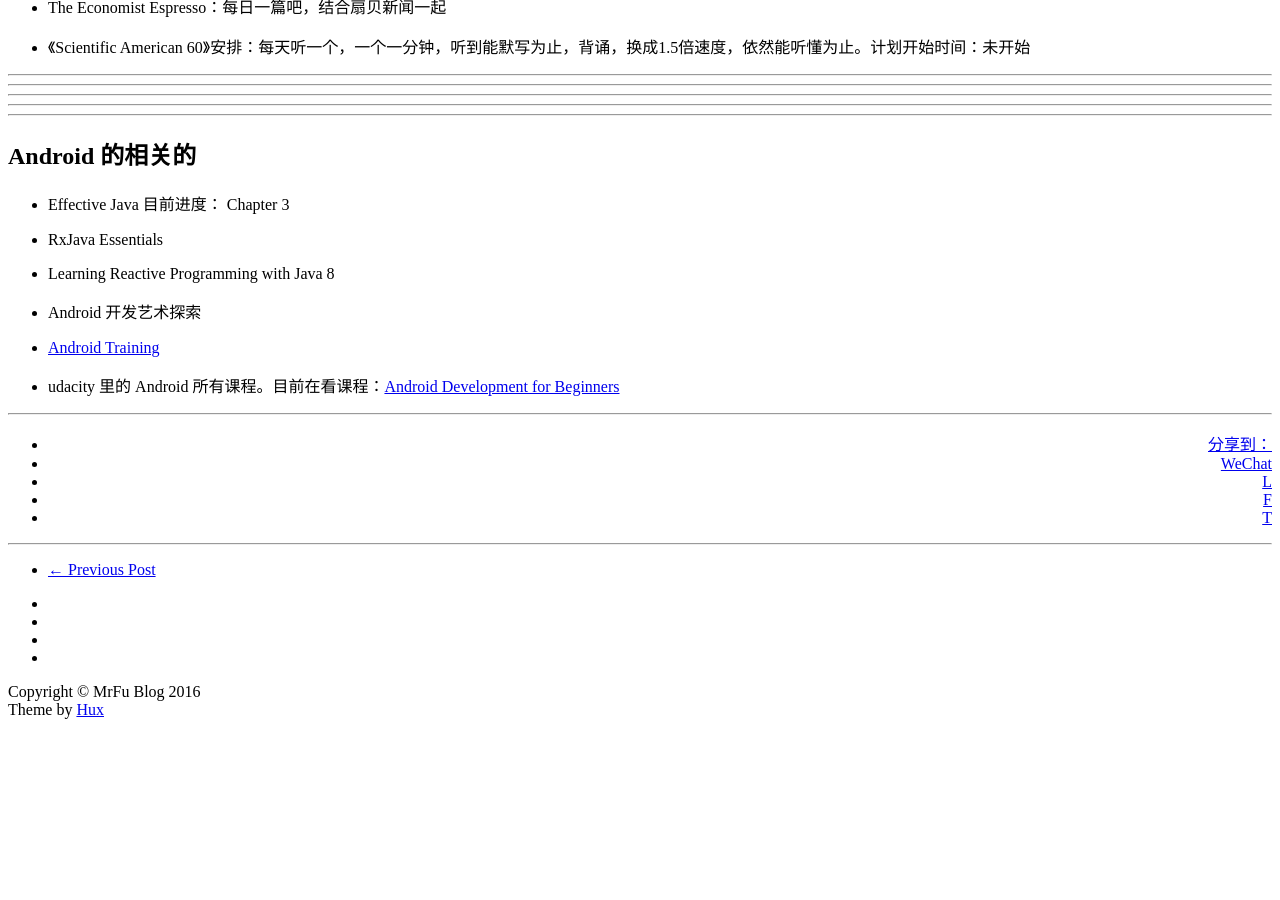
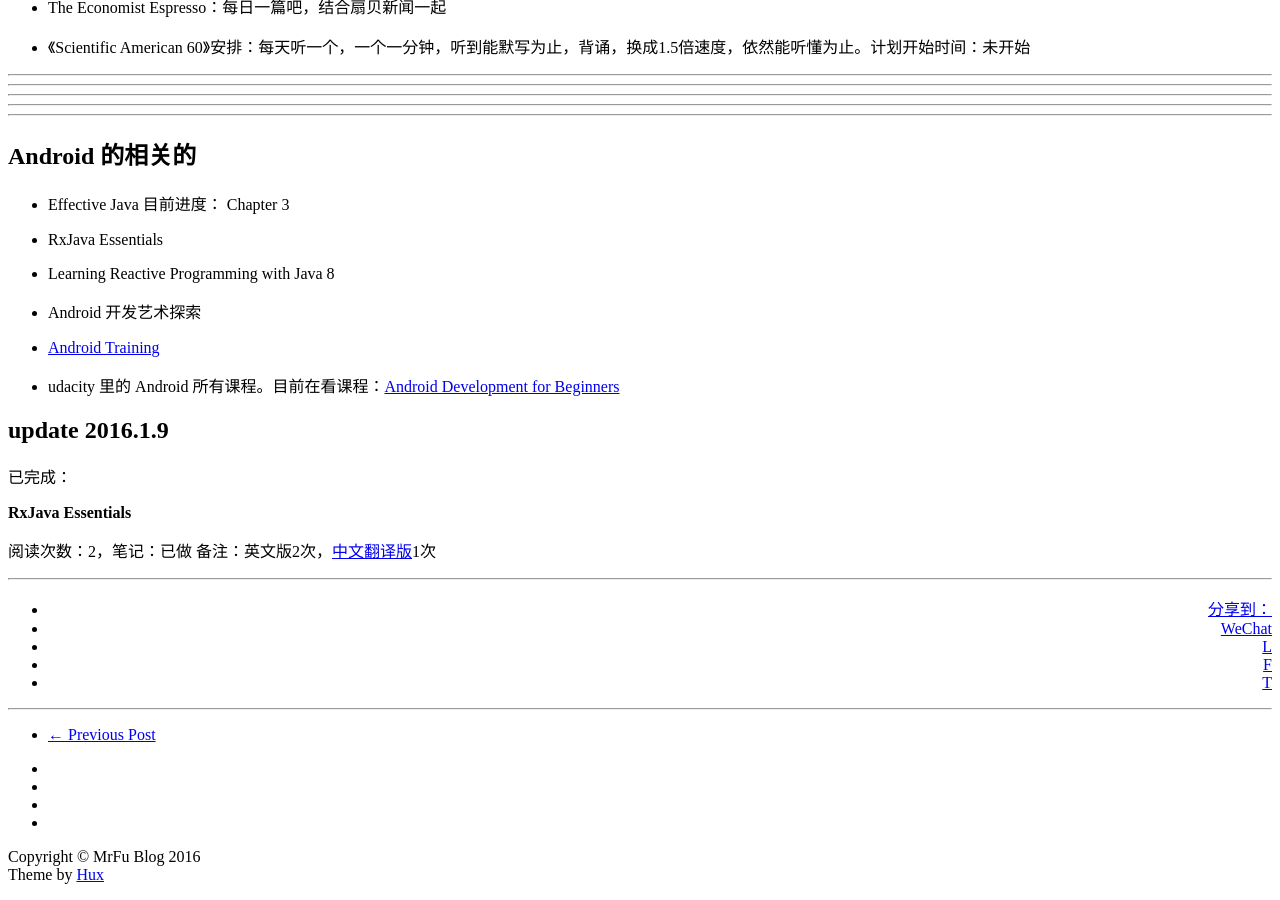
Before and after one commit to MrFuFuFu/mrfufufu.github.io, a Jekyll site: the page built from _posts/2016-01-03-2016_study_plans.markdown, in a window 1280 px wide and 900 px high, scrolled down 1655 px. Built offline with Jekyll 4.4.1, drawn with Linux system fonts in a browser that asks for light colours; nearby versions of some CDN libraries; comment, search, counter and statistics services are not loaded; before the commit the page ends 2390 px from its top, so only the background shows below that.

Commit message:
modiupatedy ply plan blog

```diff
--- a/_posts/2016-01-03-2016_study_plans.markdown
+++ b/_posts/2016-01-03-2016_study_plans.markdown
@@ -68,3 +68,13 @@ tags:
 * [Android Training](http://developer.android.com/intl/zh-cn/training/index.html)
 
 * udacity 里的 Android 所有课程。目前在看课程：[Android Development for Beginners](https://www.udacity.com/course/viewer#!/c-ud837/l-4330701752/e-4199918639/m-4329550835)
+
+
+
+## update 2016.1.9
+已完成：
+
+**RxJava Essentials**
+
+阅读次数：2，笔记：已做
+备注：英文版2次，[中文翻译版](http://rxjava.yuxingxin.com/)1次
```
